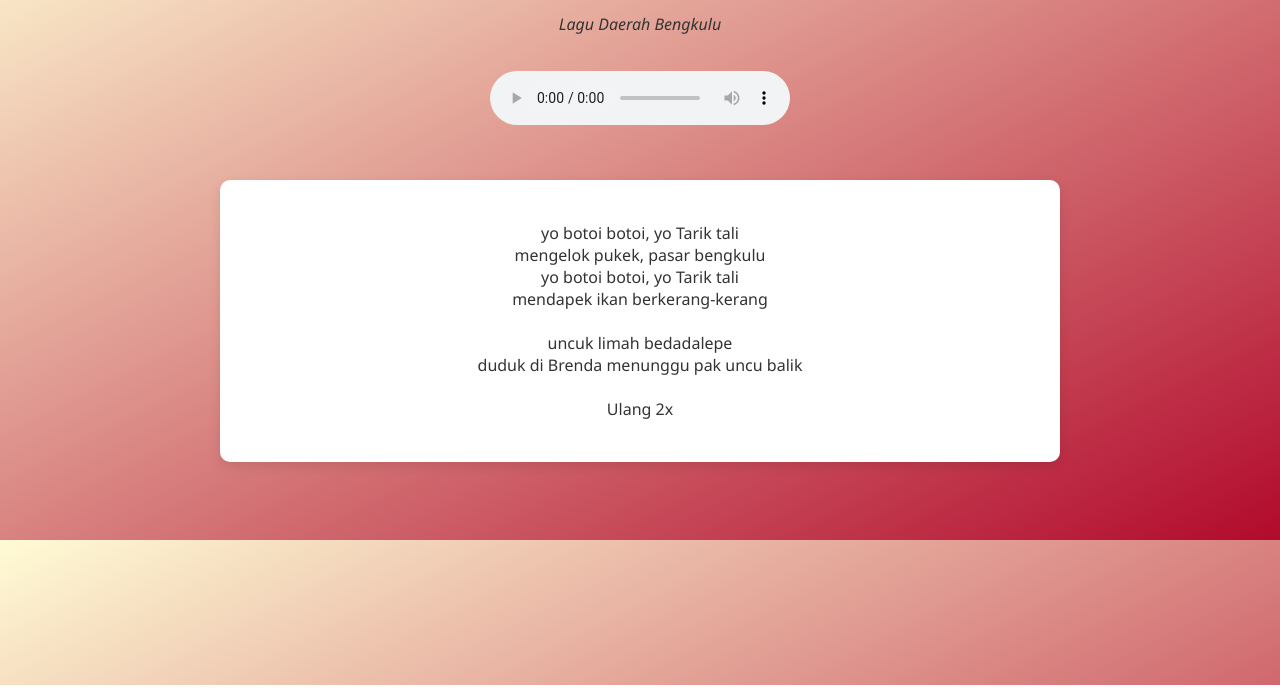
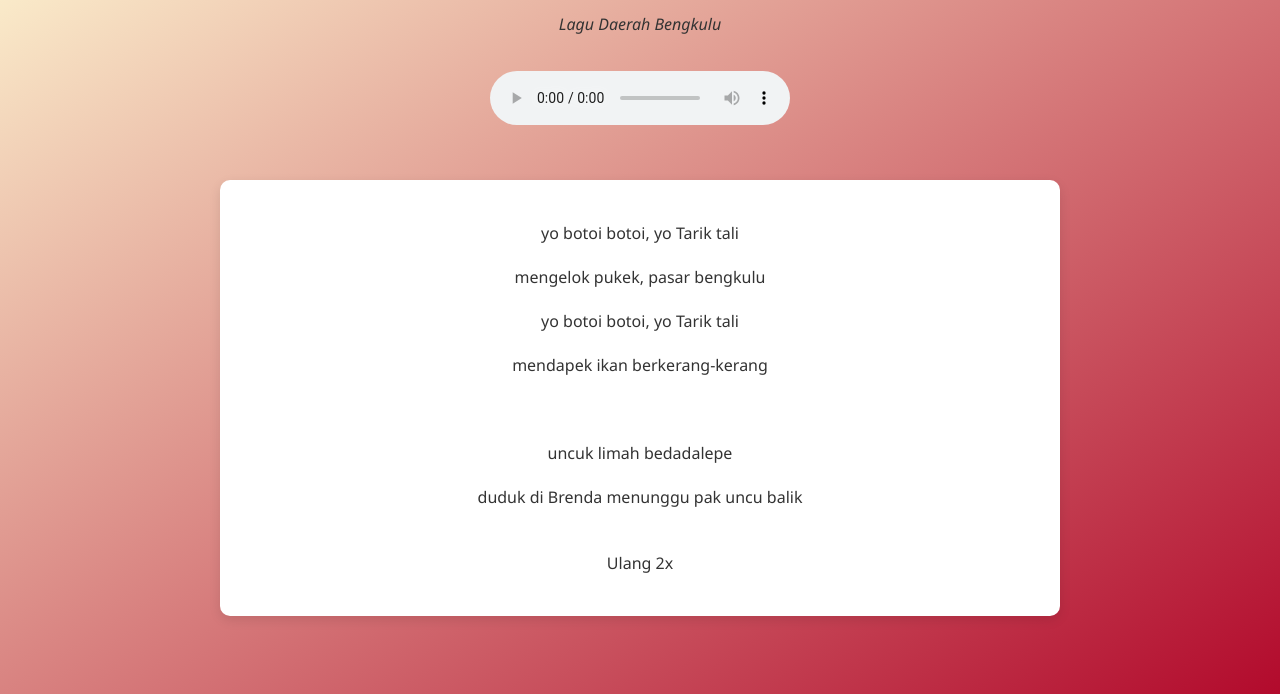
Before and after one commit to 2205101076/Yo_botoi-botoi, a plain HTML site: page index.html in a window 1280 px wide. Shown: the part 115-809 px from the top of the page. Drawn offline with Linux system fonts and the light colour scheme.

Commit message:
index.html

```diff
--- a/index.html
+++ b/index.html
@@ -38,13 +38,13 @@
     Browser Anda tidak mendukung pemutar audio.
   </audio>
   <div class="lyrics">
-yo botoi botoi, yo Tarik tali
-mengelok pukek, pasar bengkulu
-yo botoi botoi, yo Tarik tali
-mendapek ikan berkerang-kerang
+yo botoi botoi, yo Tarik tali<br>
+mengelok pukek, pasar bengkulu<br>
+yo botoi botoi, yo Tarik tali<br>
+mendapek ikan berkerang-kerang<br><br>
 
-uncuk limah bedadalepe
-duduk di Brenda menunggu pak uncu balik
+uncuk limah bedadalepe<br>
+duduk di Brenda menunggu pak uncu balik<br>
 
 Ulang 2x
   </div>
```
